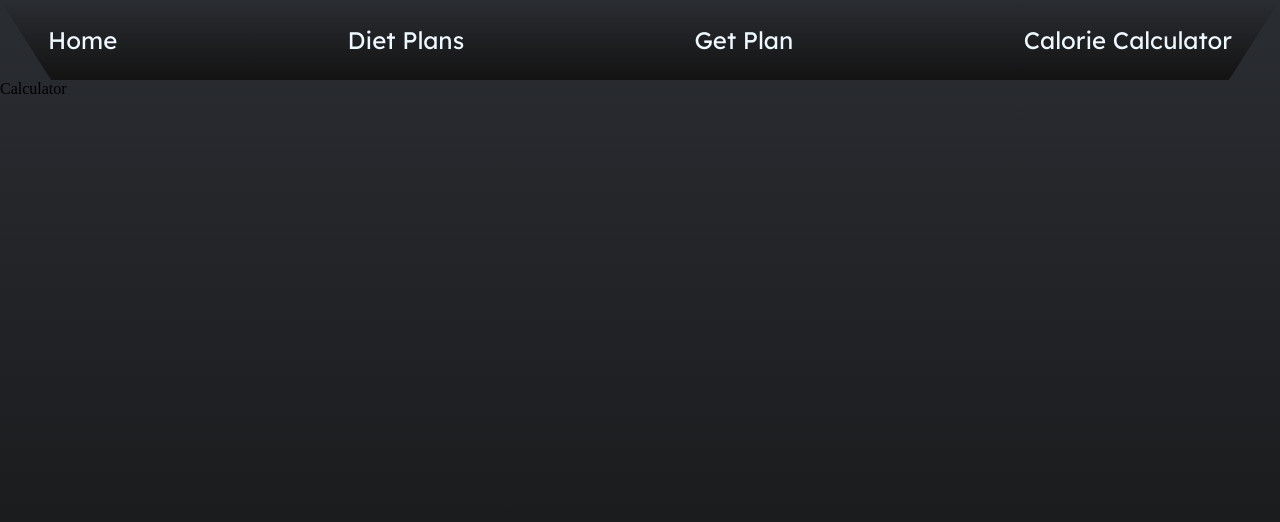
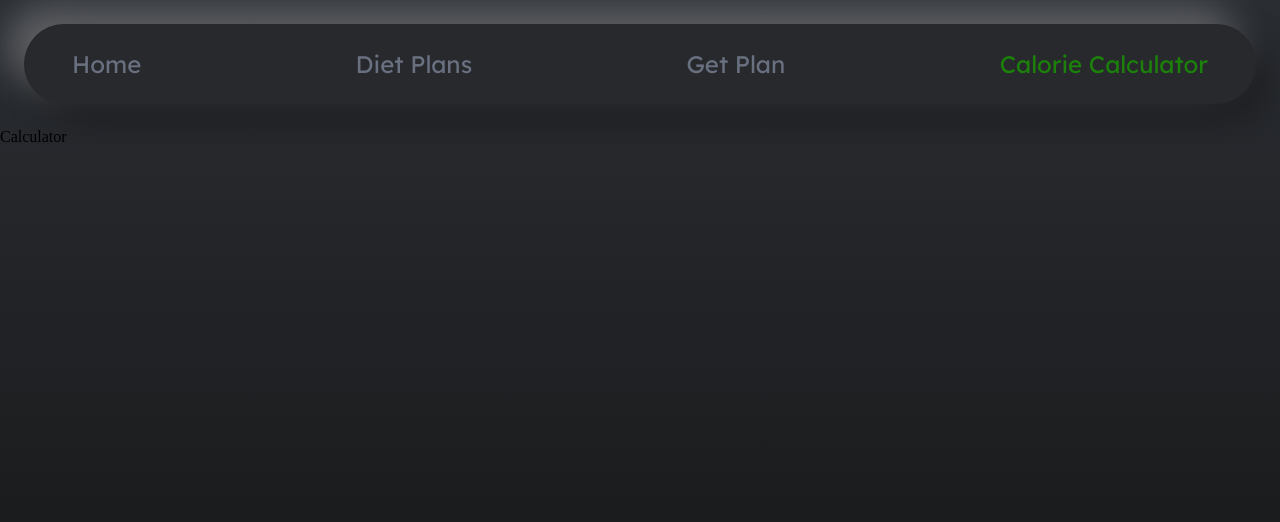
Before and after one commit to AchyuthMohan/devcraft-excel-2022, a React (Create React App) app: page /calculator in a window 1280 px wide. Shown: the top 522 px of the page. Built offline with nearby package versions, Linux system fonts and the light colour scheme; no server answers.

Commit message:
navvbar bug fixed

```diff
--- a/src/components/Navbar/Navbar.css
+++ b/src/components/Navbar/Navbar.css
@@ -1,68 +1,71 @@
-.nav__main{
+.nav__main {
   min-width: 70vw;
   display: flex;
+  margin: 1.5rem;
   flex-direction: row;
-    background: linear-gradient(180deg, #2A2D32 0%, #131313 99.17%);
   height: 5rem;
   padding-left: 3rem;
   font-family: var(--primary-font);
   align-items: center;
   padding-right: 3rem;
-    clip-path: polygon(0 0, 100% 0, 96% 100%, 4% 100%);
+  background: #27292d;
+  box-shadow: 18px 18px 36px rgba(0, 0, 0, 0.25),
+    -18px -18px 36px rgba(255, 255, 255, 0.25),
+    inset 1px 1px 2px rgba(0, 0, 0, 0.02);
+  border-radius: 50px;
+  /* clip-path: polygon(0 0, 100% 0, 96% 100%, 4% 100%); */
   justify-content: space-between;
-
 }
 
-.nav__main a{
+.nav__main a {
   cursor: pointer;
-    color: aliceblue;
+  color: #697080;
   text-decoration: none;
   font-size: 1.5rem;
 }
 
+.nav__main a:hover {
+  color: #1c810b;
+}
+.active {
+  color: #1c810b !important;
+}
+.nav__main a:active {
+  color: #1c810b;
+}
 @media only screen and (max-width: 1300px) {
-
 }
-@media (min-device-width: 20px) and (max-device-width: 500px){
-
+@media (min-device-width: 20px) and (max-device-width: 500px) {
 }
 @media only screen and (max-width: 1200px) {
-
 }
 
 @media only screen and (max-width: 1100px) {
-
 }
 
 @media screen and (max-width: 992px) {
-
 }
 
 @media screen and (max-width: 800px) {
-
 }
 
 @media screen and (max-width: 600px) {
-    .nav__main a{
+  .nav__main a {
     font-size: 1rem;
   }
-    .nav__main{
+  .nav__main {
     height: 4rem;
   }
 }
 
 @media screen and (max-width: 400px) {
-    .nav__main{
+  .nav__main {
     height: 3rem;
   }
 }
 
-@media only screen and (min-device-width: 320px) and (max-device-width:
-  480px) and (-webkit-device-pixel-ratio: 2) and (device-aspect-ratio: 2/3) {
-
+@media only screen and (min-device-width: 320px) and (max-device-width: 480px) and (-webkit-device-pixel-ratio: 2) and (device-aspect-ratio: 2/3) {
 }
 
-
 @media only screen and (device-width: 768px) {
-
 }
--- a/src/components/Navbar/Navbar.js
+++ b/src/components/Navbar/Navbar.js
@@ -1,16 +1,51 @@
-import React from 'react'
-import './Navbar.css'
-import { Link } from 'react-router-dom'
+import React from "react";
+import "./Navbar.css";
+import { Link } from "react-router-dom";
 const Navbar = () => {
+  return (
+    <div className="nav__main">
+      <Link
+        to="/"
+        className={
+          window.location.pathname === "/"
+            ? "nav__section active"
+            : "nav__section"
+        }
+      >
+        Home
+      </Link>
+      <Link
+        to="/plan"
+        className={
+          window.location.pathname === "/plan"
+            ? "nav__section active"
+            : "nav__section"
+        }
+      >
+        Diet Plans
+      </Link>
+      <Link
+        to="/diet"
+        className={
+          window.location.pathname === "/diet"
+            ? "nav__section active"
+            : "nav__section"
+        }
+      >
+        Get Plan
+      </Link>
+      <Link
+        to="/calculator"
+        className={
+          window.location.pathname === "/calculator"
+            ? "nav__section active"
+            : "nav__section"
+        }
+      >
+        Calorie Calculator
+      </Link>
+    </div>
+  );
+};
 
-  return (
-    <div className='nav__main'>
-        <Link to='/' className='nav__section'>Home</Link>
-        <Link to='/plan' className='nav__section'>Diet Plans</Link>
-        <Link to='/diet' className='nav__section'>Get Plan</Link>
-        <Link to='/calculator'>Calorie Calculator</Link>
-    </div>
-  )
-}
-
-export default Navbar
+export default Navbar;
--- a/src/index.css
+++ b/src/index.css
@@ -9,8 +9,8 @@
 }
 body {
   margin: 0;
-  background: linear-gradient(180deg, #2a2d32 0%, #131313 99.17%) no-repeat fixed center;
-  -webkit-font-smoothing: antialiased;
+  background: linear-gradient(180deg, #2A2D32 0%, #131313 99.17%) no-repeat center center fixed;
+    -webkit-font-smoothing: antialiased;
   -moz-osx-font-smoothing: grayscale;
 }
 
```
Lines whose indentation alone changed are shown as unchanged.
